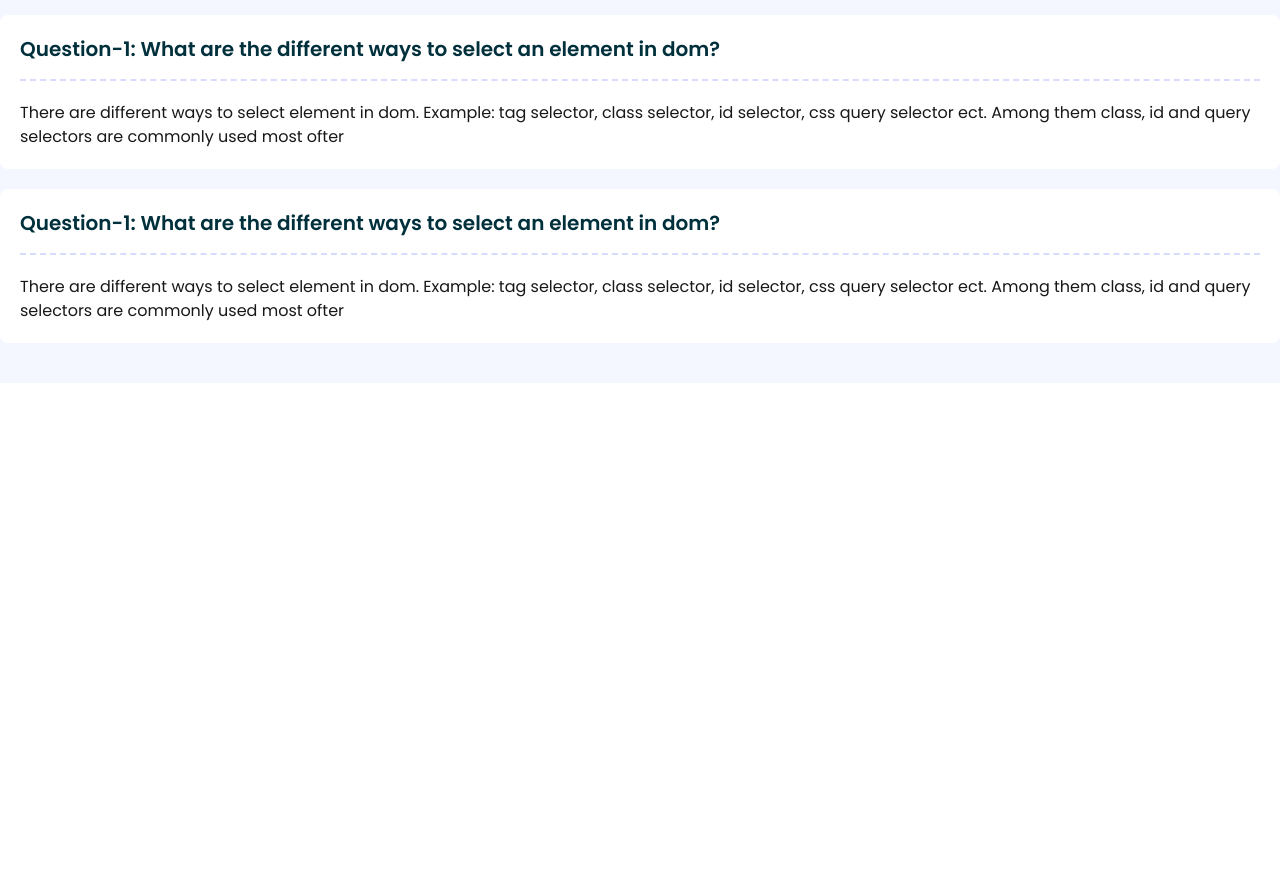
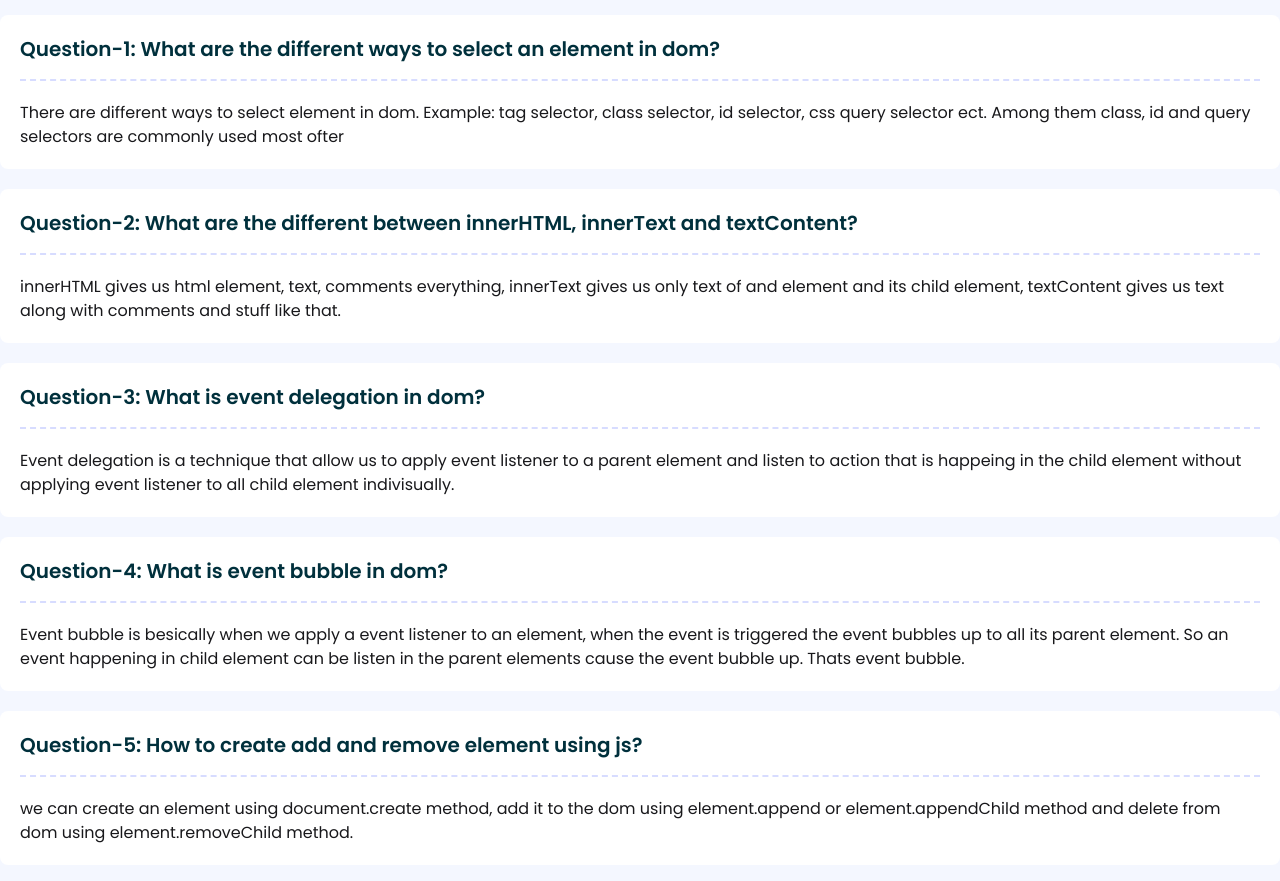
Before and after one commit to nmkhans/dev_board, a plain HTML site: page blog.html in a window 1280 px wide. Shown: the part 193-1074 px from the top of the page. Before the commit the page ends 800 px from the top, so only its background shows below. Drawn offline with nearby package versions, Linux system fonts and the light colour scheme.

Commit message:
project completed

```diff
--- a/blog.html
+++ b/blog.html
@@ -96,16 +96,55 @@
               class="pb-4 border-b-2 border-dashed border-[#3752FD]/20"
             >
               <h2 class="text-[#00303C] text-xl font-semibold">
-                Question-1: What are the different ways to select an
-                element in dom?
+                Question-2: What are the different between innerHTML,
+                innerText and textContent?
               </h2>
             </div>
             <div>
               <p class="mt-5">
-                There are different ways to select element in dom.
-                Example: tag selector, class selector, id selector,
-                css query selector ect. Among them class, id and query
-                selectors are commonly used most ofter
+                innerHTML gives us html element, text, comments everything, innerText gives us only text of and element and its child element, textContent gives us text along with comments and stuff like that.
+              </p>
+            </div>
+          </div>
+          <div class="bg-white p-5 rounded-lg">
+            <div
+              class="pb-4 border-b-2 border-dashed border-[#3752FD]/20"
+            >
+              <h2 class="text-[#00303C] text-xl font-semibold">
+                Question-3: What is event delegation in dom?
+              </h2>
+            </div>
+            <div>
+              <p class="mt-5">
+                Event delegation is a technique that allow us to apply event listener to a parent element and listen to action that is happeing in the child element without applying event listener to all child element indivisually.
+              </p>
+            </div>
+          </div>
+          <div class="bg-white p-5 rounded-lg">
+            <div
+              class="pb-4 border-b-2 border-dashed border-[#3752FD]/20"
+            >
+              <h2 class="text-[#00303C] text-xl font-semibold">
+                Question-4: What is event bubble in dom?
+              </h2>
+            </div>
+            <div>
+              <p class="mt-5">
+                Event bubble is besically when we apply a event listener to an element, when the event is triggered the event bubbles up to all its parent element. So an event happening in child element can be listen in the parent elements cause the event bubble up. Thats event bubble.
+              </p>
+            </div>
+          </div>
+          <div class="bg-white p-5 rounded-lg">
+            <div
+              class="pb-4 border-b-2 border-dashed border-[#3752FD]/20"
+            >
+              <h2 class="text-[#00303C] text-xl font-semibold">
+                Question-5: How to create add and remove element using js?
+              </h2>
+            </div>
+            <div>
+              <p class="mt-5">
+                we can create an element using document.create method, add it to the dom using element.append or element.appendChild method and delete from dom using element.removeChild method.
               </p>
             </div>
           </div>
```
